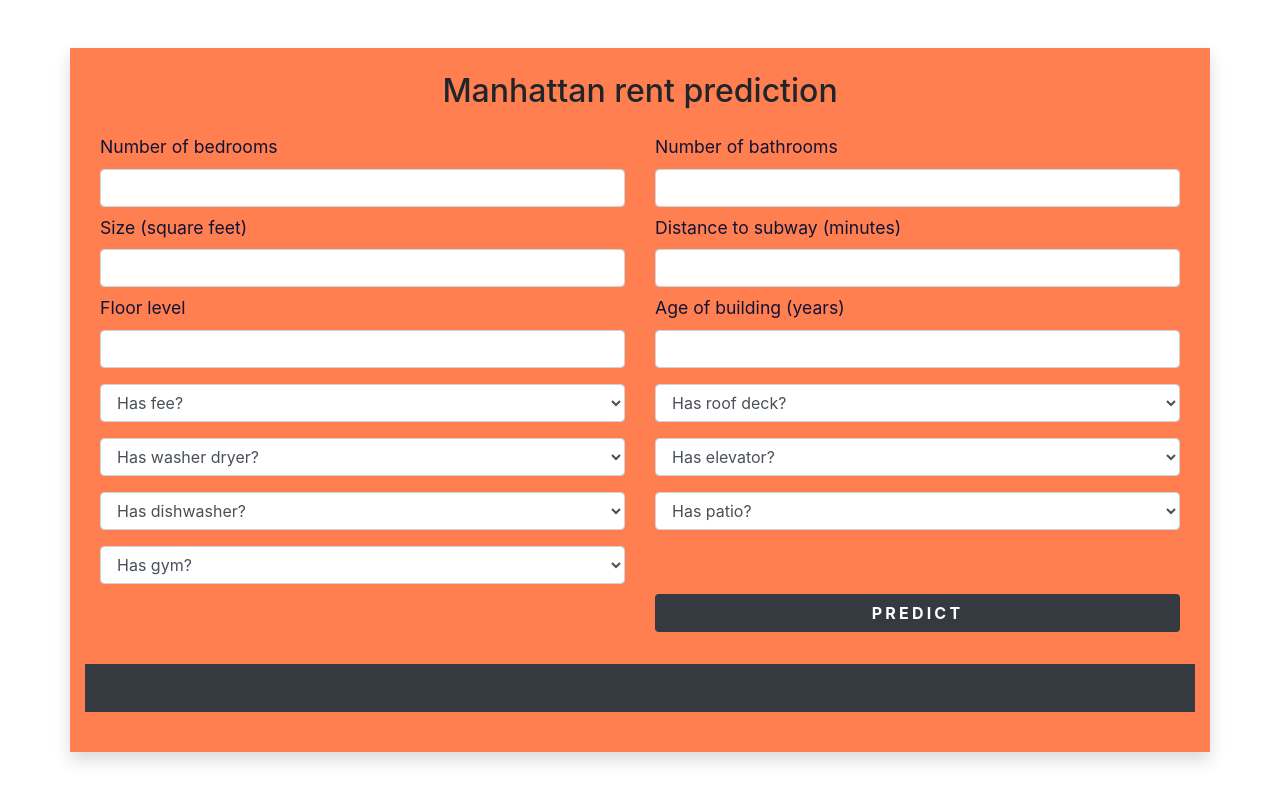
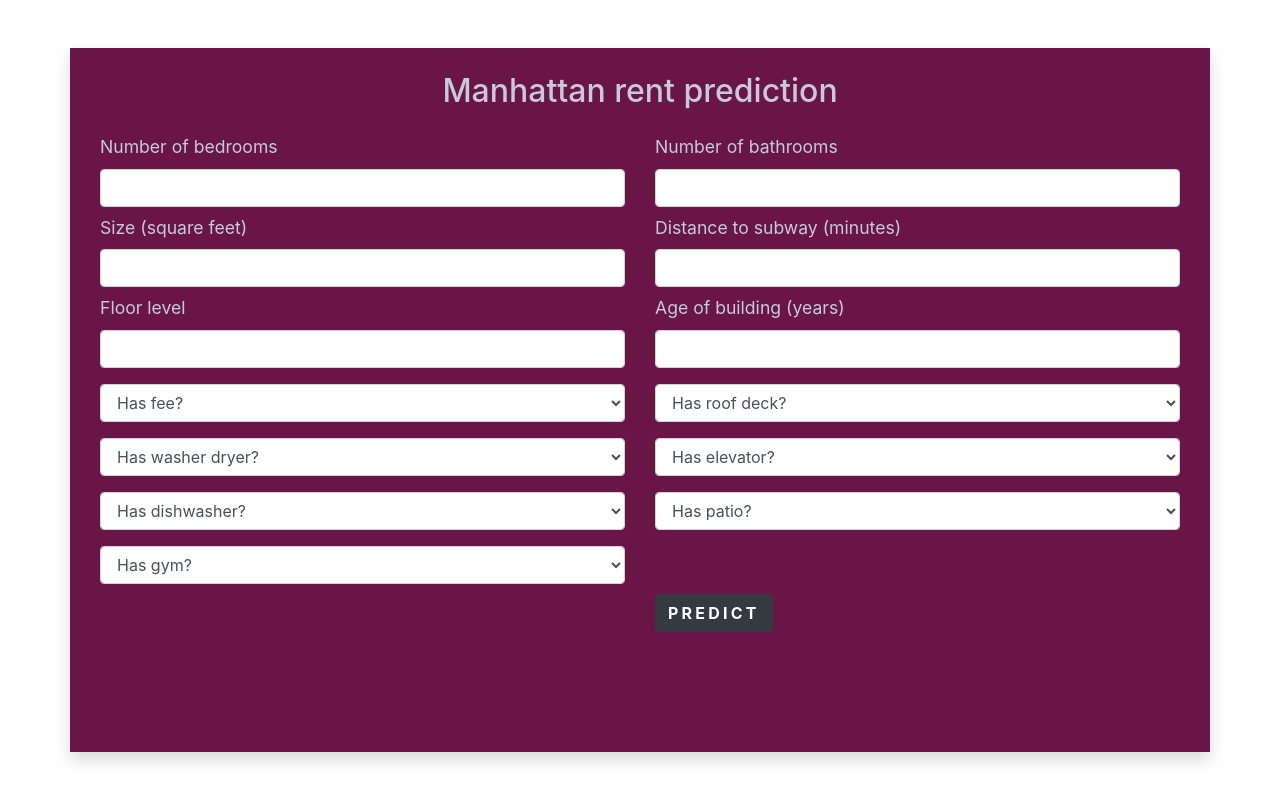
Before and after one commit to benkinase/flask-rent-prediction, a Flask app: page / in a window 1280 px wide. Run offline with Flask 2, Linux system fonts and the light colour scheme; parts of the project's set-up code (start-up, migrations or seed data) failed here and were passed over; some libraries are stand-ins or nearby versions.

Commit message:
working app

```diff
--- a/app.py
+++ b/app.py
@@ -5,7 +5,6 @@ import pickle
 
 # Web app for the rent prediction
 app = Flask(__name__)
-
 
 # load the model from disk
 filename = 'model.sav'
@@ -19,17 +18,19 @@ def home():
 
 @app.route('/predict', methods=['POST'])
 def predict():
+    # grab inputs and convert them to integers
     features = [x for x in request.form.values()]
     int_features = list(map(int, features))
 
-    # print(int_features)
+    # then to numpy array
     numpy_features = [np.array(int_features)]
     prediction = loaded_model.predict(numpy_features)
     # print(prediction)
-    print(loaded_model.coef_)
+    coefficients = loaded_model.coef_
+    print(coefficients)
 
     return render_template("index.html",  prediction_value="Predicted rent: $%.2f" % prediction)
 
 
 if __name__ == "__main__":
-    app.run(debug=True)
+    app.run()
--- a/model.py
+++ b/model.py
@@ -3,7 +3,7 @@ from sklearn.linear_model import LinearRegression
 from sklearn.metrics import mean_squared_error
 import matplotlib.pyplot as plt
 import pandas as pd
-import numpy as np
+#import numpy as np
 import pickle
 
 
--- a/templates/index.html
+++ b/templates/index.html
@@ -2,7 +2,7 @@
 {{ super() }}
 <style>
   .app {
-    background-color: coral;
+    background-color: rgb(105, 22, 70);
   }
 
   .btn {
@@ -11,9 +11,21 @@
   }
   label {
     font-size: 1.1rem;
-    color: rgb(18, 18, 53);
+  }
+
+  label,
+  h2 {
+    color: rgb(201, 201, 219);
+  }
+  select option:hover,
+  select option:focus,
+  select option:active {
+    background-color: rgb(144, 135, 155);
+    outline: none;
   }
 </style>
+
+<!--Content-->
 
 {% endblock %} {% block content %}
 <div class="app">
@@ -24,23 +36,42 @@
     <div class="row">
       <div class="col-lg-6 mb-2">
         <label for="bedrooms">Number of bedrooms</label>
-        <input type="text" name="bedrooms" required class="form-control" />
+        <input
+          type="text"
+          name="bedrooms"
+          id="bedrooms"
+          required
+          class="form-control"
+        />
       </div>
       <div class="col-lg-6 mb-2">
         <label for="bathrooms">Number of bathrooms</label>
-        <input type="text" name="bathrooms" required class="form-control" />
+        <input
+          type="text"
+          name="bathrooms"
+          id="bathrooms"
+          required
+          class="form-control"
+        />
       </div>
     </div>
     <div class="row">
       <div class="col-lg-6 mb-2">
         <label for="size_sqft">Size (square feet)</label>
-        <input type="text" name="size_sqft " required class="form-control" />
+        <input
+          type="text"
+          name="size_sqft"
+          id="size_sqft"
+          required
+          class="form-control"
+        />
       </div>
       <div class="col-lg-6 mb-2">
         <label for="min_to_subway">Distance to subway (minutes)</label>
         <input
           type="text"
           name="min_to_subway"
+          id="min_to_subway"
           placeholder=""
           required
           class="form-control"
@@ -51,7 +82,13 @@
     <div class="row mb-2">
       <div class="col-lg-6 mb-2">
         <label for="floor">Floor level</label>
-        <input type="text" name="floor" required class="form-control" />
+        <input
+          type="text"
+          name="floor"
+          id="floor"
+          required
+          class="form-control"
+        />
       </div>
       <div class="col-lg-6">
         <label for="building_age_yrs">Age of building (years)</label>
@@ -60,6 +97,7 @@
           name="building_age_yrs"
           required
           class="form-control"
+          id="building_age_yrs"
         />
       </div>
     </div>
@@ -95,8 +133,7 @@
         <select name="has_elevator" required class="form-control">
           <option value="">Has elevator?</option>
           <option value="1">ja</option>
-          <option value="0">Nein</option
-          >>
+          <option value="0">Nein</option>
         </select>
       </div>
     </div>
@@ -126,10 +163,10 @@
           <option value="0">Nein</option>
         </select>
       </div>
-      <div class="col-lg-6">
+      <div class="col-lg-6 button">
         <button
           type="submit"
-          class="btn bg-dark text-white btn-block mt-5 mb-4 text-uppercase"
+          class="btn bg-dark text-white mt-5 mb-4 text-uppercase"
         >
           Predict
         </button>
@@ -138,7 +175,7 @@
   </form>
 
   <div
-    class="form-group prediction py-4 font-italic text-warning text-center bg-dark h4"
+    class="form-group prediction py-4 font-italic text-warning text-center h4"
   >
     {{ prediction_value }}
   </div>
```
Also changed, not shown: requirements.txt (added, +34 -0 lines), 3 other files.
